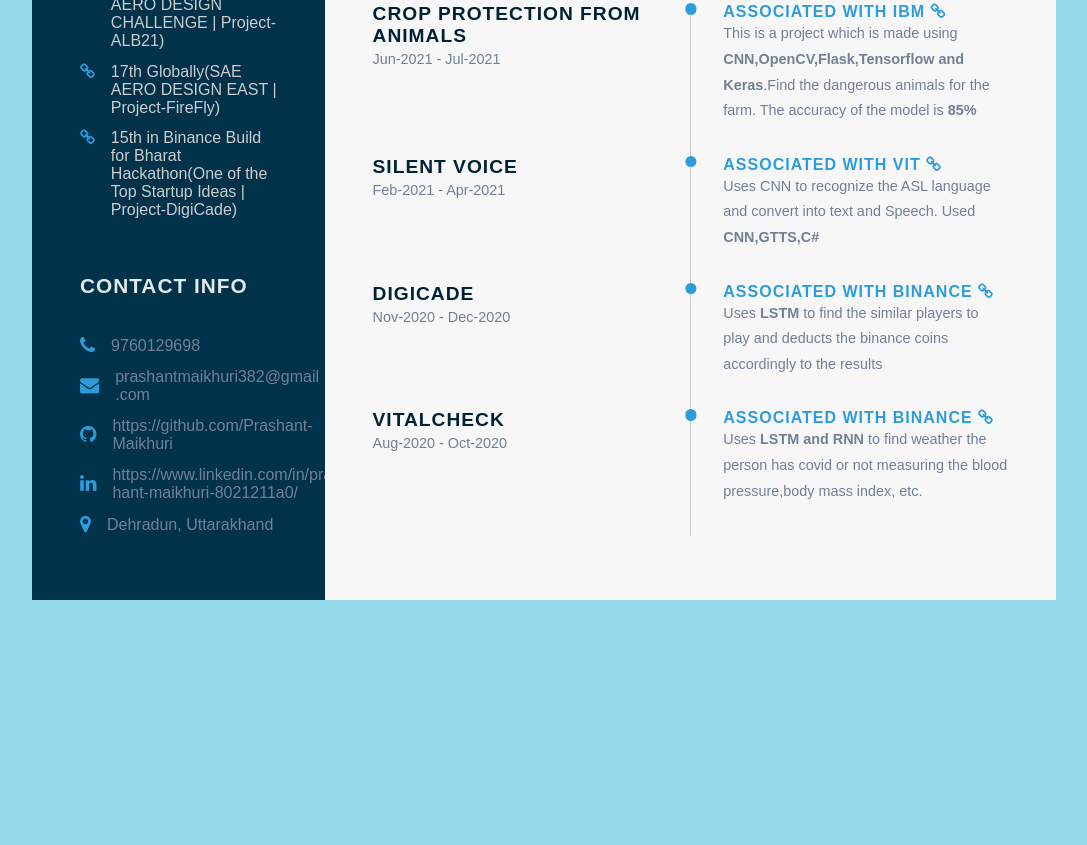
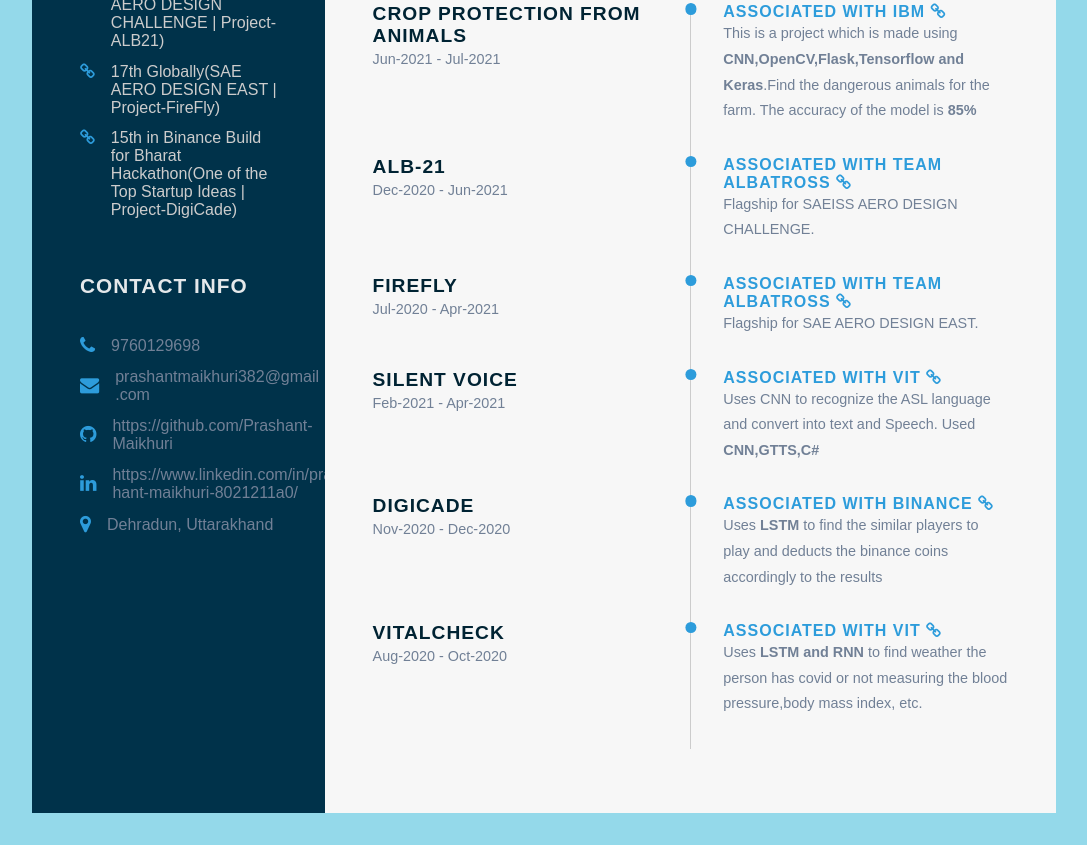
Before and after one commit to Prashant-Maikhuri/Resume, a plain HTML site: page index.html in a window 1280 px wide. Shown: the part 1128-1973 px from the top of the page, without its empty margins (96-1183 px from the left). Before the commit the page ends 1760 px from the top, so only its background shows below. Drawn offline with Linux system fonts and the light colour scheme.

Commit message:
save in Github

```diff
--- a/index.html
+++ b/index.html
@@ -329,6 +329,41 @@
                             </div>
                         </div>
                     </div>
+
+                    <div class="timeline">
+                        <div class="left-tl-content">
+                            <h5 class="tl-title">ALB-21</h5>
+                            <p class="para">Dec-2020 - Jun-2021</p>
+                        </div>
+                        <div class="right-tl-content">
+                            <div class="tl-content">
+                                <h5 class="tl-title-2">Associated with Team Albatross <a href = "https://drive.google.com/drive/u/0/folders/1EsyS_v1IPT-YgVdEh7is7eKwnGHMbyLL" target="_blank">
+                                    <i class="fa fa-link"></i>
+                                </a></h5>
+                                <p class="para">
+                                    Flagship for SAEISS AERO DESIGN CHALLENGE.
+                                </p>
+                            </div>
+                        </div>
+                    </div>
+
+                    <div class="timeline">
+                        <div class="left-tl-content">
+                            <h5 class="tl-title">FireFly</h5>
+                            <p class="para">Jul-2020 - Apr-2021</p>
+                        </div>
+                        <div class="right-tl-content">
+                            <div class="tl-content">
+                                <h5 class="tl-title-2">Associated with Team Albatross <a href = "https://drive.google.com/drive/u/0/folders/1EsyS_v1IPT-YgVdEh7is7eKwnGHMbyLL" target="_blank">
+                                    <i class="fa fa-link"></i>
+                                </a></h5>
+                                <p class="para">
+                                    Flagship for SAE AERO DESIGN EAST.
+                                </p>
+                            </div>
+                        </div>
+                    </div>
+
                     <div class="timeline">
                         <div class="left-tl-content">
                             <h5 class="tl-title">Silent Voice</h5>
@@ -370,7 +405,7 @@
                         </div>
                         <div class="right-tl-content">
                             <div class="tl-content">
-                                <h5 class="tl-title-2">Associated with Binance <a href = "https://github.com/Prashant-Maikhuri/Digicade_Binance_Hackathon.git" target="_blank">
+                                <h5 class="tl-title-2">Associated with VIT <a href = "https://github.com/Prashant-Maikhuri/Self_Covid_19_Tracker.git" target="_blank">
                                     <i class="fa fa-link"></i>
                                 </a></h5>
                                 <p class="para">
```
